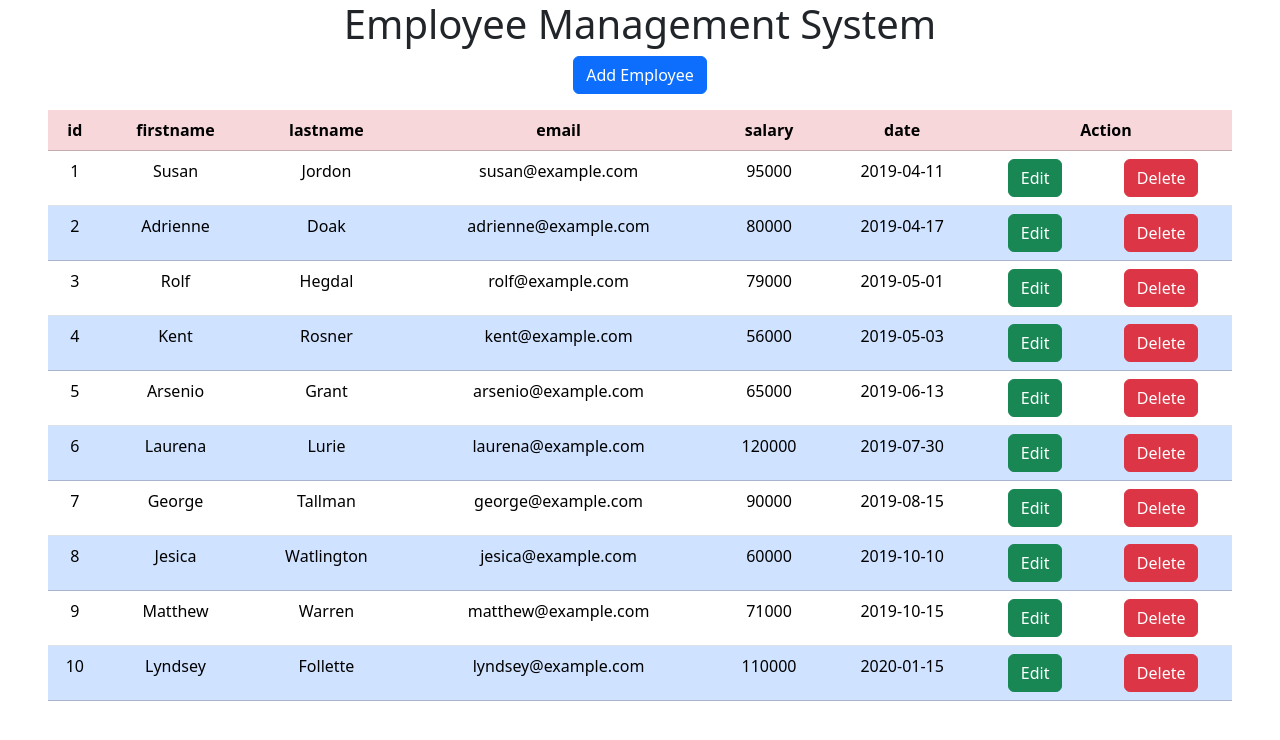
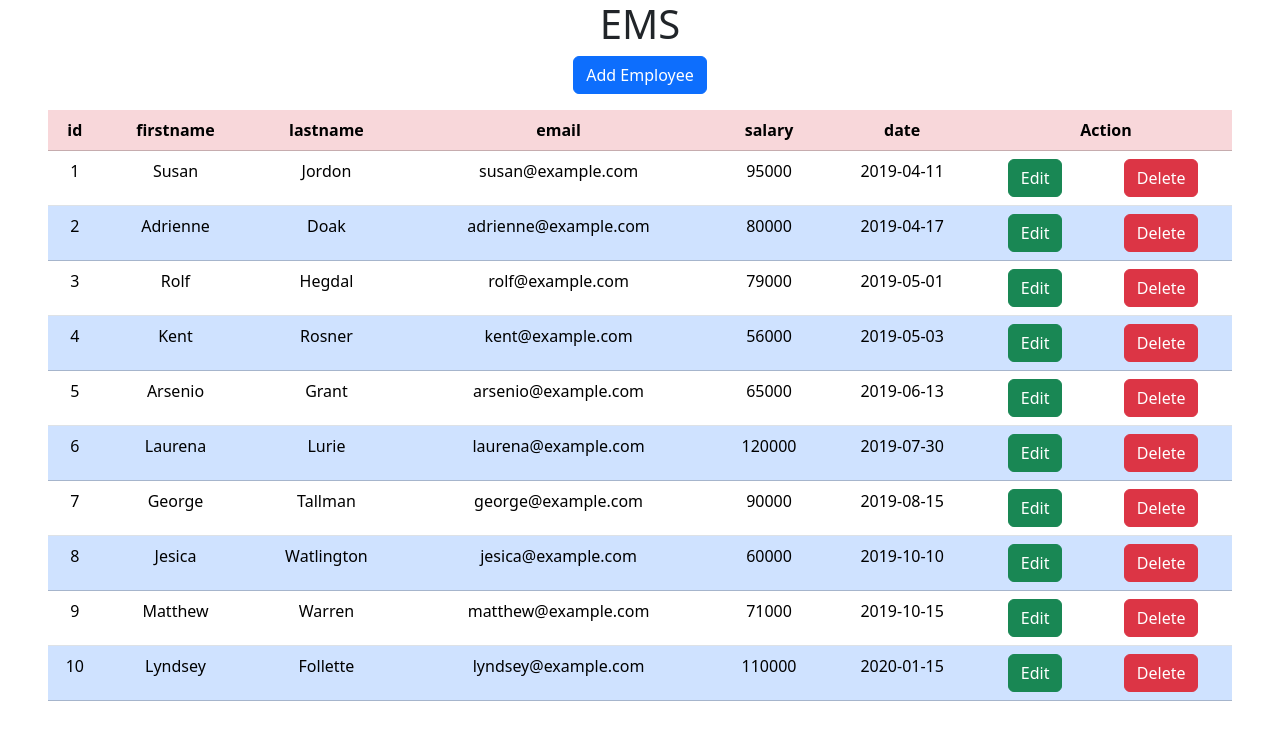
Before and after one commit to Rajs2209/ems, a React (Create React App) app: page / in a window 1280 px wide. Shown: the top 740 px of the page. Built offline with nearby package versions, Linux system fonts and the light colour scheme.

Commit message:
ui changes 1.0

```diff
--- a/src/Page/Dashboard/Header.js
+++ b/src/Page/Dashboard/Header.js
@@ -3,7 +3,7 @@ import React from "react";
 function Header({ setIsAdding }) {
   return (
     <div>
-      <h1> Employee Management System </h1>{" "}
+      <h1>EMS</h1>{" "}
       <button class="btn btn-primary"
         onClick={() => {
           setIsAdding(true);
```
